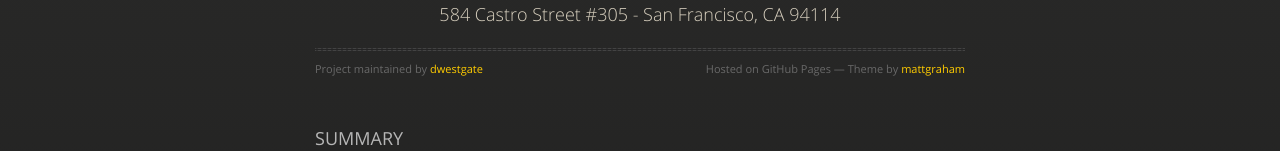
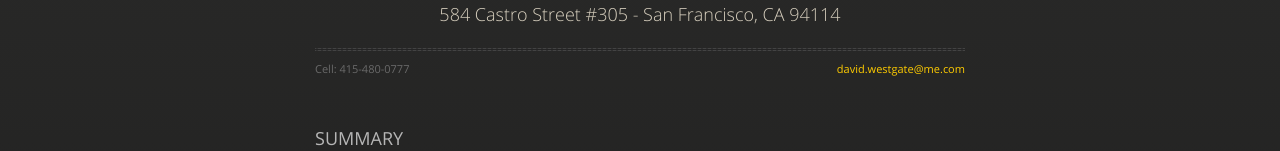
Before and after one commit to dwestgate/dwestgate.github.io, a plain HTML site: page index.html in a window 1280 px wide. Shown: the part 145-296 px from the top of the page. Drawn offline with nearby package versions, Linux system fonts and the light colour scheme.

Commit message:
Updated index

```diff
--- a/index.html
+++ b/index.html
@@ -31,8 +31,8 @@
           <h1>David Westgate</h1>
           <p>584 Castro Street #305 - San Francisco, CA 94114</p>
           <hr>
-          <span class="credits left">Project maintained by <a href="https://github.com/dwestgate">dwestgate</a></span>
-          <span class="credits right">Hosted on GitHub Pages &mdash; Theme by <a href="https://twitter.com/michigangraham">mattgraham</a></span>
+          <span class="credits left">Cell: 415-480-0777</span>
+          <span class="credits right"><a href="mailto:david.westgate@me.com">david.westgate@me.com</a></span>
         </div>
 
         <h3>
@@ -207,6 +207,10 @@ All projects written with Eclipse in C (C99)
 
 <p><strong>University of San Francisco (2012-2015)</strong> - <em>Department of Computer Science</em><br>
 GPA 3.75 of 4.0</p>
+<div id="title">
+  <br>
+  <span class="credits left">Hosted on GitHub Pages &mdash; Theme by <a href="https://twitter.com/michigangraham">mattgraham</a></span>
+</div>
       </section>
 
     </div>
```
